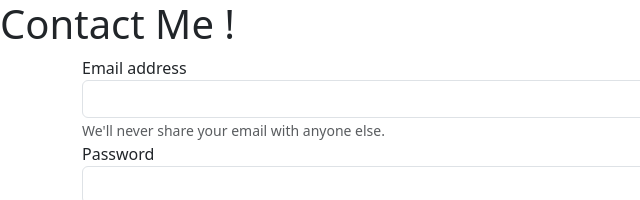
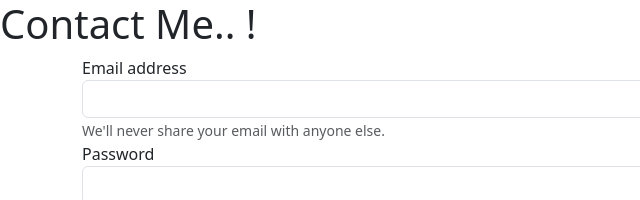
Before and after one commit to nikhilvyas12/gitlab_test, a plain HTML site: page contactUS.html in a window 1280 px wide. Shown: the top 200 px of the page, 0-640 px from the left. Drawn offline with nearby package versions, Linux system fonts and the light colour scheme.

Commit message:
updated contact

```diff
--- a/contactUS.html
+++ b/contactUS.html
@@ -7,7 +7,7 @@
     <link href="https://cdn.jsdelivr.net/npm/bootstrap@5.3.3/dist/css/bootstrap.min.css" rel="stylesheet" integrity="sha384-QWTKZyjpPEjISv5WaRU9OFeRpok6YctnYmDr5pNlyT2bRjXh0JMhjY6hW+ALEwIH" crossorigin="anonymous">
   </head>
   <body>
-    <h1>Contact Me !</h1>
+    <h1>Contact Me.. !</h1>
    <div class="container">
     <form>
         <div class="form-group">
```
